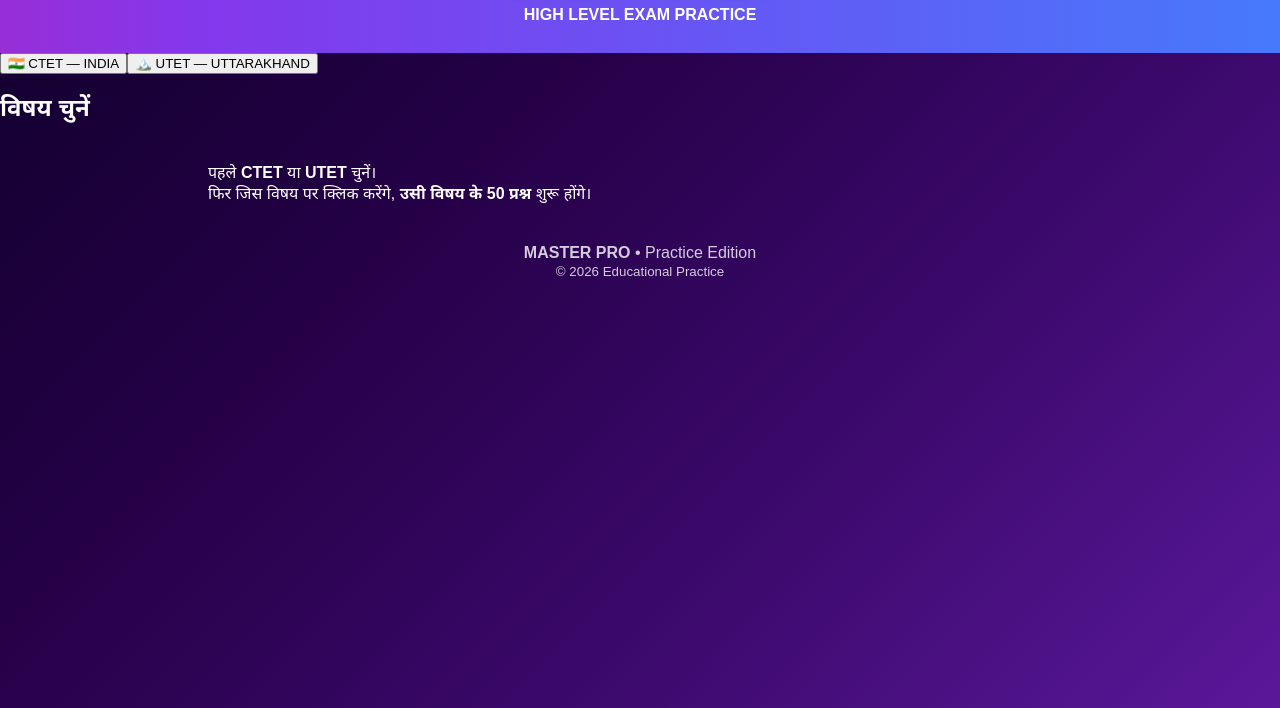
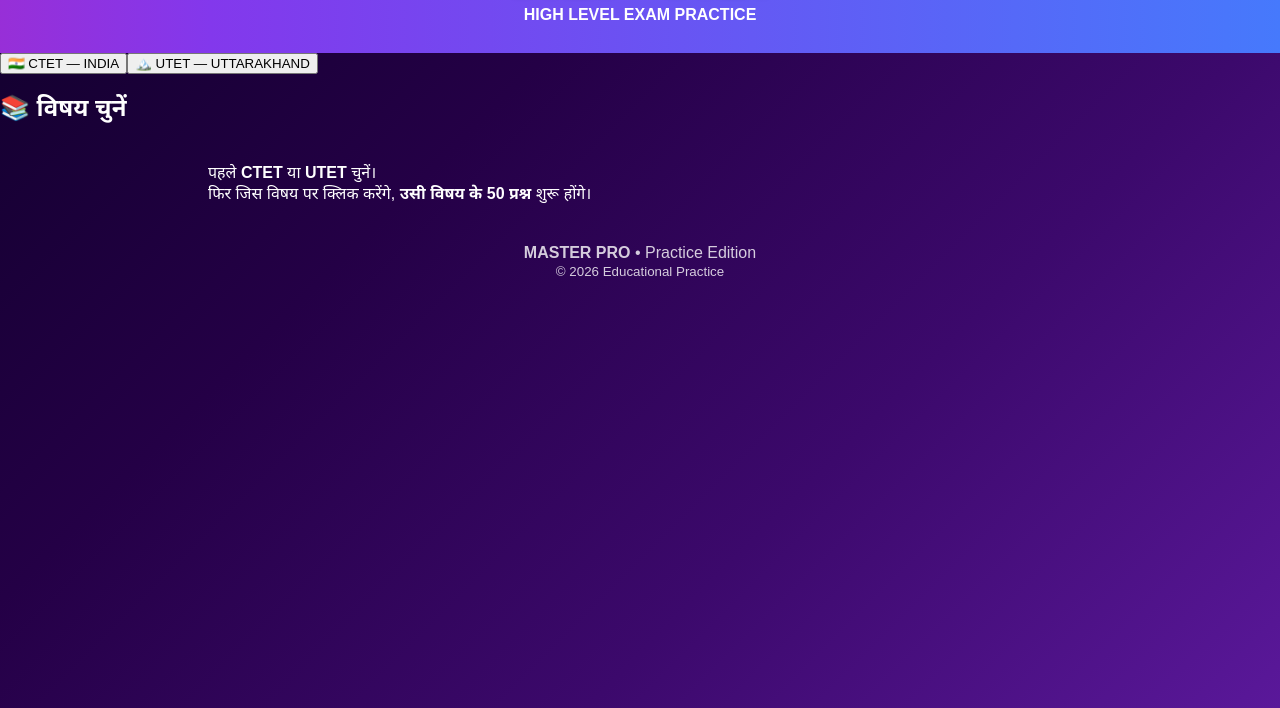
Before and after one commit to ishwariverma995-ai/CTET-200-quiz, a plain HTML site: page index.html in a window 1280 px wide. Shown: the part 92-800 px from the top of the page. Drawn offline with Linux system fonts and the light colour scheme; a script that the page names is missing.

Commit message:
Add files via upload

```diff
--- a/index.html
+++ b/index.html
@@ -1,7 +1,7 @@
 <!doctype html><html lang="hi"><head><meta charset="utf-8"><meta name="viewport" content="width=device-width,initial-scale=1"><title>CTET UTET Master Pro</title><link rel="stylesheet" href="style.css"></head><body>
 <header><div class="brand">🎓 MASTER PRO</div><h1>CTET • UTET</h1><p>HIGH LEVEL EXAM PRACTICE</p></header>
 <div class="mode"><button id="ct" onclick="setMode('CTET')">🇮🇳 CTET — INDIA</button><button id="ut" onclick="setMode('UTET')">🏔️ UTET — UTTARAKHAND</button></div>
-<h2 id="choose">विषय चुनें</h2><div id="subjects"></div>
+<div class="subjectPanel"><h2 id="choose">📚 विषय चुनें</h2><div id="subjects"></div></div>
 <main id="app"><div class="welcome">पहले <b>CTET</b> या <b>UTET</b> चुनें।<br>फिर जिस विषय पर क्लिक करेंगे, <b>उसी विषय के 50 प्रश्न</b> शुरू होंगे।</div></main>
 <footer><b>MASTER PRO</b> • Practice Edition<br><small>© 2026 Educational Practice</small></footer>
 <script src="questions.js"></script><script src="app.js"></script></body></html>
```
